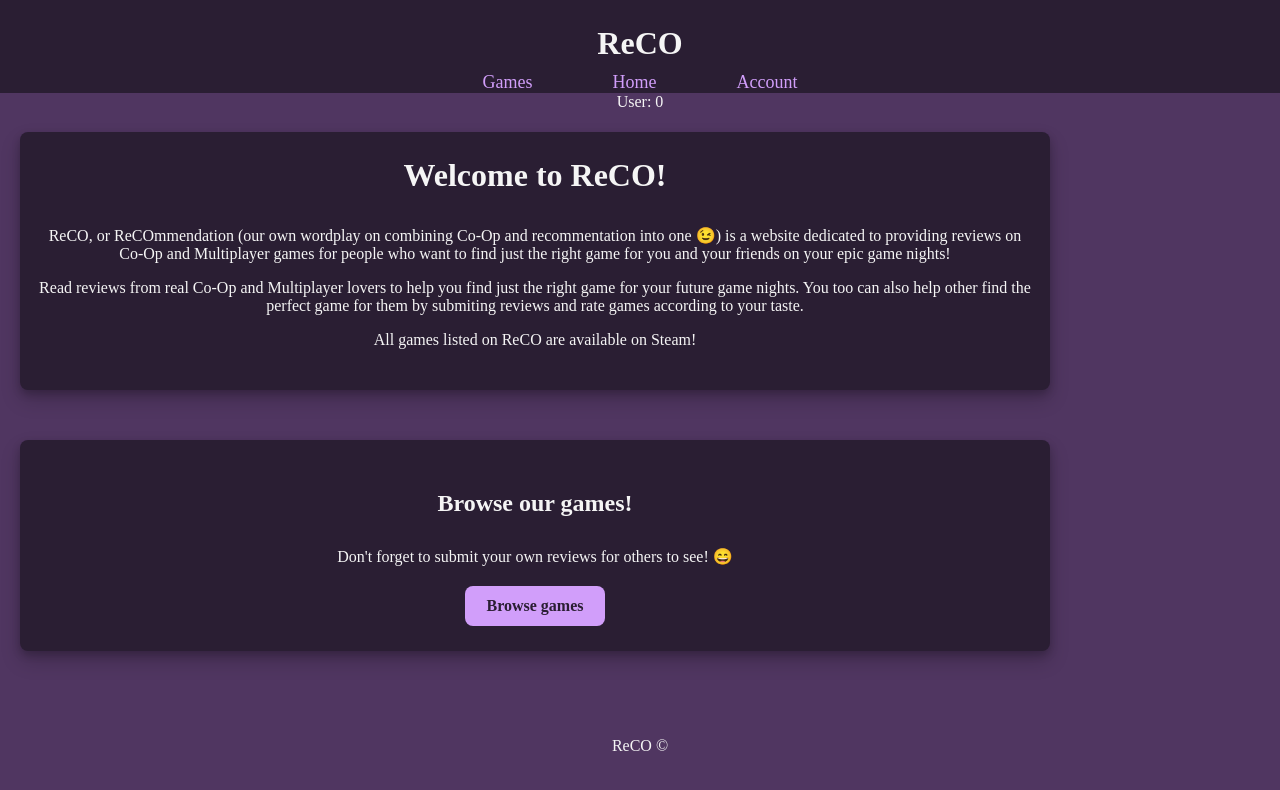
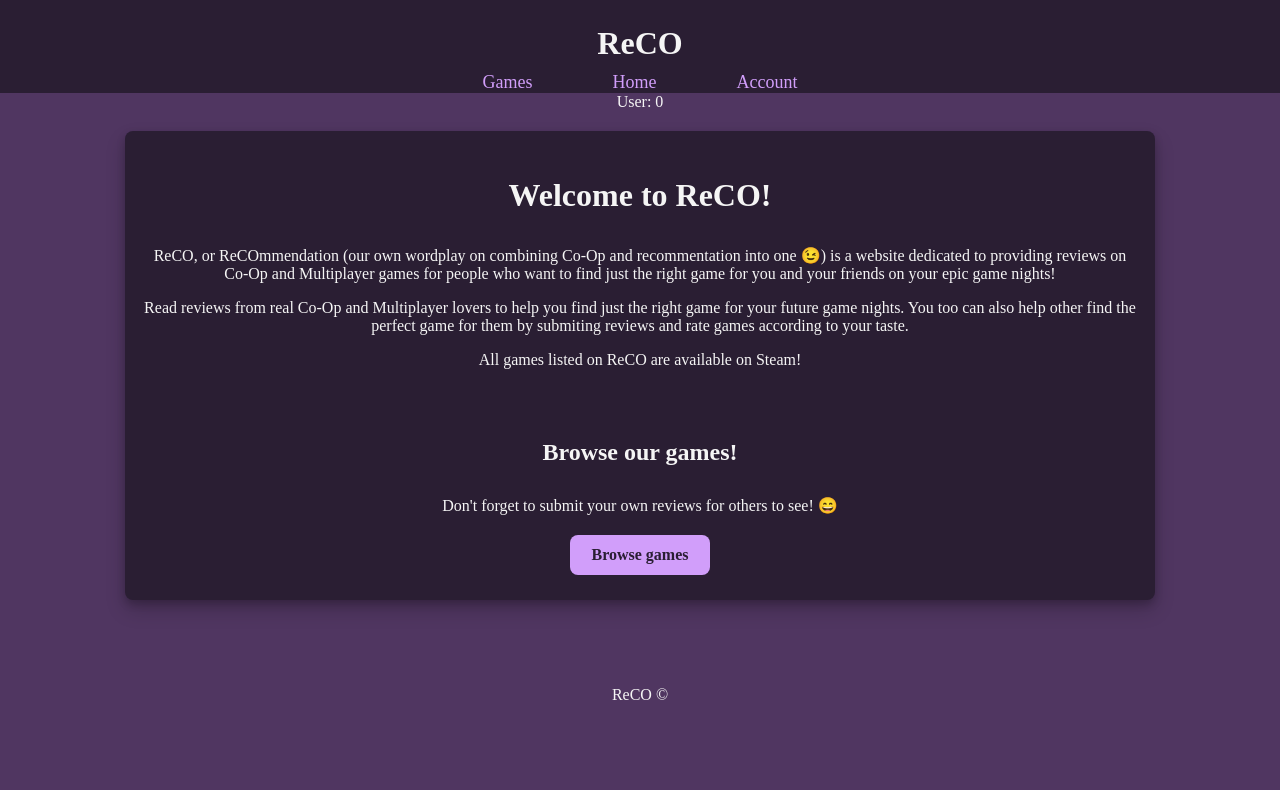
Before and after one commit to saandrooz/ReCO, a React (Vite) app in the folder frontend/: page /#/Home in a window 1280 px wide. Shown: the top 790 px of the page. Built offline with nearby package versions, Linux system fonts and the light colour scheme.

Commit message:
quick css fix

```diff
--- a/frontend/src/pages/Home.tsx
+++ b/frontend/src/pages/Home.tsx
@@ -1,9 +1,9 @@
 import { Link } from "react-router-dom";
-import { useContext } from 'react'
+import { useContext } from "react";
 
 // Imports Components
 import Nav from "../components/Nav";
-import Context from "../components/Context"
+import Context from "../components/Context";
 
 // Styling/CSS -- START
 import styled from "styled-components";
@@ -14,20 +14,21 @@ const H2 = styled.h2`
 // Styling/CSS -- END
 
 function Home() {
-  const { user } = useContext(Context)
+  const { user } = useContext(Context);
 
   return (
     <>
       <Nav />
       User: {user}
-      <div>
+      <div className="main_div">
         <div className="container">
           <h1>Welcome to ReCO!</h1>
           <p>
             ReCO, or ReCOmmendation (our own wordplay on combining Co-Op and
-            recommentation into one 😉) is a website dedicated to providing reviews
-            on Co-Op and Multiplayer games for people who want to find just the
-            right game for you and your friends on your epic game nights!
+            recommentation into one 😉) is a website dedicated to providing
+            reviews on Co-Op and Multiplayer games for people who want to find
+            just the right game for you and your friends on your epic game
+            nights!
           </p>
           <p>
             Read reviews from real Co-Op and Multiplayer lovers to help you find
@@ -36,8 +37,6 @@ function Home() {
             rate games according to your taste.
           </p>
           <p>All games listed on ReCO are available on Steam!</p>
-        </div>
-        <div className="container">
           <H2>Browse our games!</H2>
           <p>Don't forget to submit your own reviews for others to see! 😄</p>
           <button>
```
